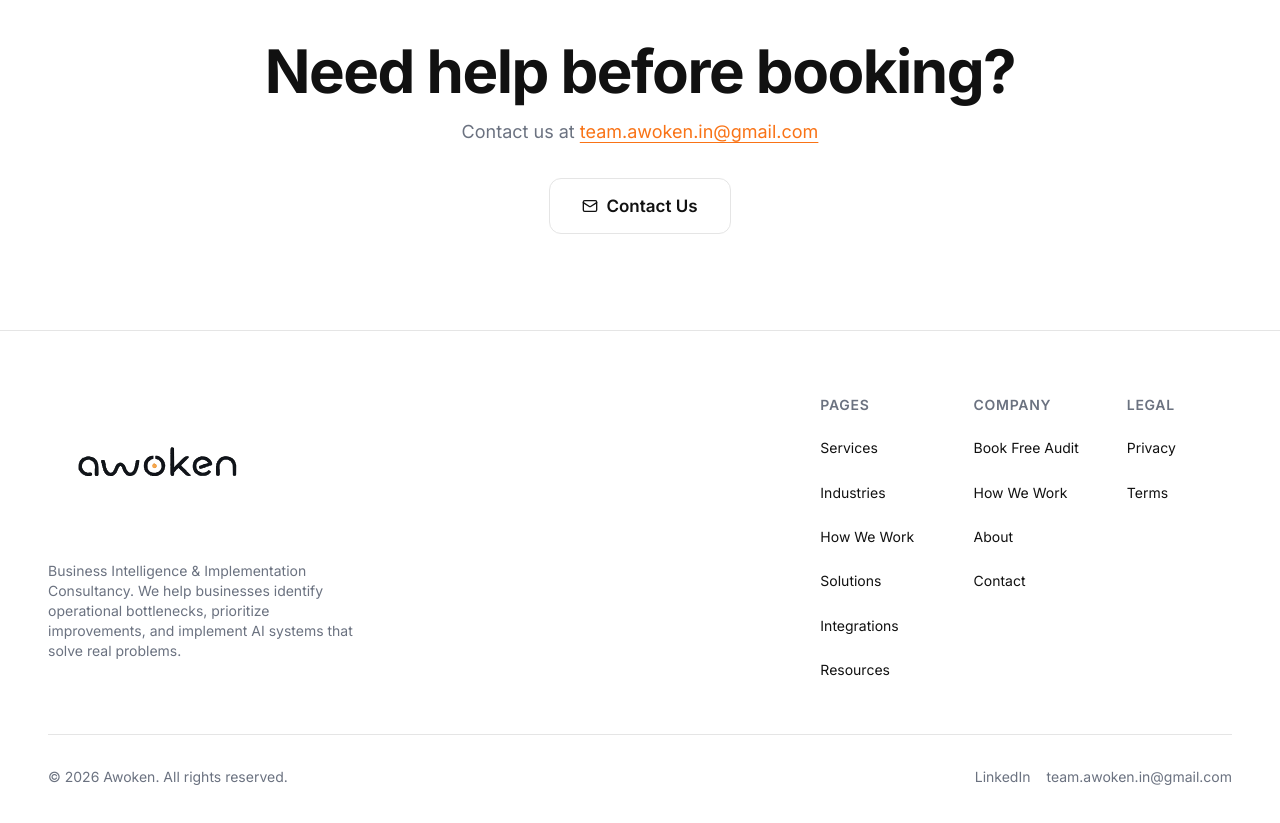
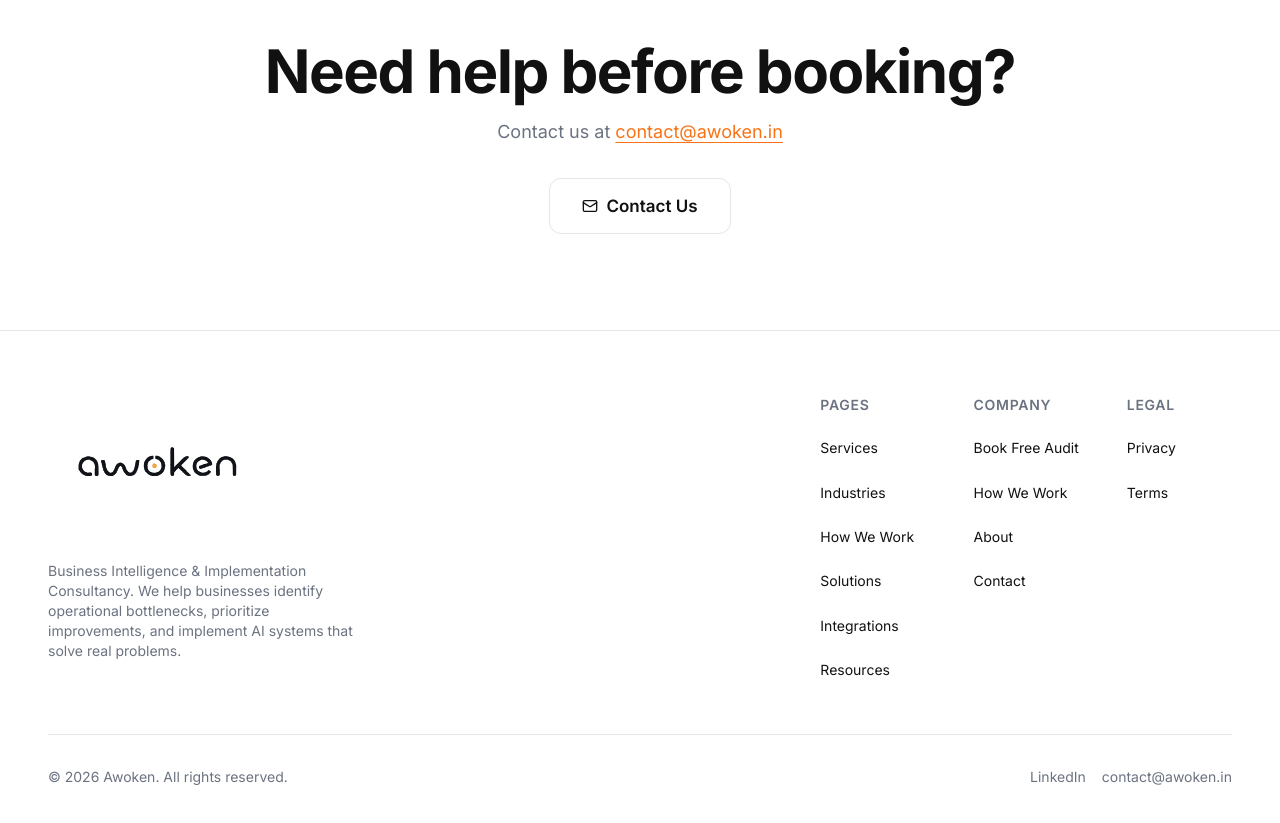
Before and after one commit to ThatKJ/awoken.in, a Next.js app: page /book in a window 1280 px wide. Shown: the part 3980-4803 px from the top of the page. Built offline with nearby package versions, Linux system fonts and the light colour scheme.

Commit message:
chore: replace team.awoken.in@gmail.com with contact@awoken.in

```diff
--- a/src/app/book/page.tsx
+++ b/src/app/book/page.tsx
@@ -306,10 +306,10 @@ export default function BookPage() {
             <p className="mt-4 text-base md:text-lg text-muted-foreground leading-relaxed">
               Contact us at{" "}
               <a
-                href="mailto:team.awoken.in@gmail.com"
+                href="mailto:contact@awoken.in"
                 className="text-accent underline underline-offset-4 hover:text-accent/80 transition-colors"
               >
-                team.awoken.in@gmail.com
+                contact@awoken.in
               </a>
             </p>
             <div className="mt-8">
--- a/src/app/contact/page.tsx
+++ b/src/app/contact/page.tsx
@@ -33,7 +33,7 @@ export default function ContactPage() {
                     href={`mailto:${CONTACT_EMAIL}`}
                     className="text-xs sm:text-sm text-muted-foreground hover:text-accent transition-colors break-all"
                   >
-                    team.awoken.in@gmail.com
+                    contact@awoken.in
                   </a>
                 </div>
               </div>
--- a/src/app/privacy/page.tsx
+++ b/src/app/privacy/page.tsx
@@ -53,14 +53,14 @@ export default function PrivacyPage() {
                 <h2 className="text-xl font-semibold mb-3">5. Your Rights</h2>
                 <p className="text-muted-foreground leading-relaxed">
                   You have the right to access, correct, or delete your personal information. Contact us at
-                  team.awoken.in@gmail.com to exercise these rights.
+                  contact@awoken.in to exercise these rights.
                 </p>
               </div>
 
               <div>
                 <h2 className="text-xl font-semibold mb-3">6. Contact</h2>
                 <p className="text-muted-foreground leading-relaxed">
-                  For questions about this policy, email team.awoken.in@gmail.com.
+                  For questions about this policy, email contact@awoken.in.
                 </p>
               </div>
             </div>
--- a/src/app/terms/page.tsx
+++ b/src/app/terms/page.tsx
@@ -58,7 +58,7 @@ export default function TermsPage() {
               <div>
                 <h2 className="text-xl font-semibold mb-3">6. Contact</h2>
                 <p className="text-muted-foreground leading-relaxed">
-                  For questions about these terms, email team.awoken.in@gmail.com.
+                  For questions about these terms, email contact@awoken.in.
                 </p>
               </div>
             </div>
--- a/src/components/layout/footer.tsx
+++ b/src/components/layout/footer.tsx
@@ -74,8 +74,8 @@ export function Footer() {
             <a href="https://www.linkedin.com/company/awoken-in/about/" target="_blank" rel="noopener noreferrer" className="text-sm text-muted-foreground hover:text-foreground transition-colors">
               LinkedIn
             </a>
-            <a href="mailto:team.awoken.in@gmail.com" className="text-sm text-muted-foreground hover:text-foreground transition-colors">
-              team.awoken.in@gmail.com
+            <a href="mailto:contact@awoken.in" className="text-sm text-muted-foreground hover:text-foreground transition-colors">
+              contact@awoken.in
             </a>
           </div>
         </div>
--- a/src/lib/constants.ts
+++ b/src/lib/constants.ts
@@ -2,7 +2,7 @@ export const BOOKING_URL = "/book"
 
 export const SITE_NAME = "Awoken"
 export const SITE_DESCRIPTION = "Business Intelligence & Implementation Consultancy"
-export const CONTACT_EMAIL = "team.awoken.in@gmail.com"
+export const CONTACT_EMAIL = "contact@awoken.in"
 
 export const TAGLINE = "Business Intelligence & Implementation Consultancy"
 export const HERO_HEADLINE = "Find the bottlenecks holding your business back."
```
